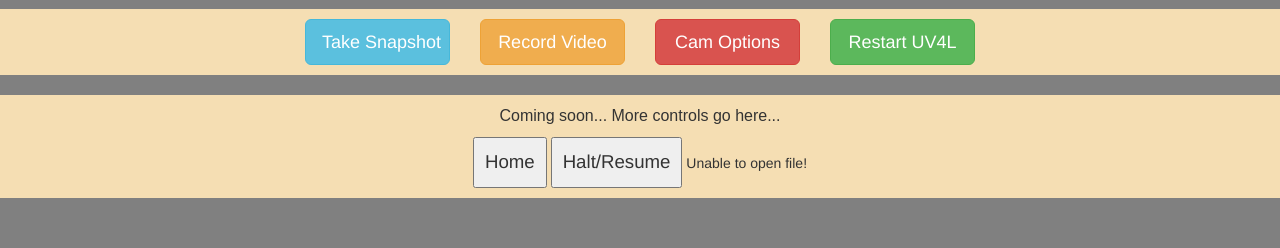
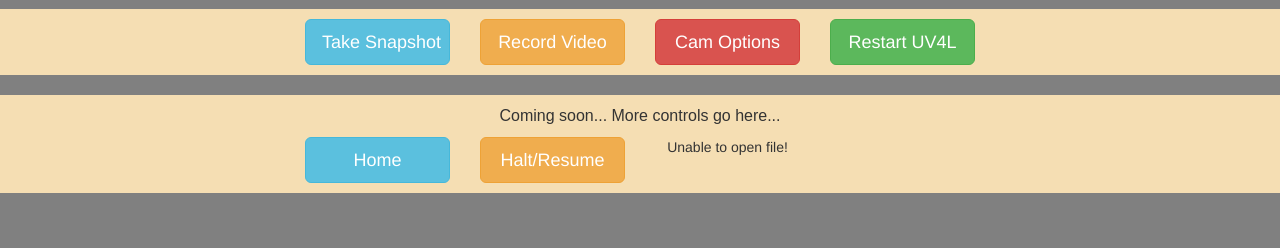
Before and after one commit to LPRDev/RoverSentry, a PHP site: page /halt/pages/index.php in a window 1280 px wide. Shown: the part 687-935 px from the top of the page. After the commit the page ends 880 px from the top, so only its background shows below. Run offline with PHP 8.4, Linux system fonts and the light colour scheme; some libraries are stand-ins or nearby versions.

Commit message:
Updates the drone kit home button.
Adds script call when pressed.

```diff
--- a/RaspberryPi/WebApp/pages/index.php
+++ b/RaspberryPi/WebApp/pages/index.php
@@ -59,12 +59,12 @@
 
             //Home function
             $("#homeButton").click(function() {
-               window.location.href="";
+                window.location.href = "../scripts/home.php";
             });
 
             //Halt function
             $("#haltButton").click(function() {
-               window.location.href="../scripts/halt.php";
+                window.location.href = "../scripts/halt.php";
             });
 
             // APM Pause/Resume toggle.
@@ -155,8 +155,21 @@
 
         <div class="button_board">
             <p>Coming soon... More controls go here...</p>
-            <button type="button" id="homeButton"> Home </button>
-            <button type="button" id="haltButton"> Halt/Resume </button>
+
+
+            <div class="container">
+
+                <div class="centerize" style="max-width: 700px;">
+
+                    <div class="col-sm-3">
+                        <button id="homeButton" class="btn btn-info btn-lg btn-block" role="button">Home</button>
+                    </div>
+
+                    <div class="col-sm-3">
+                        <button id="haltButton" class="btn btn-warning btn-lg btn-block" role="button">Halt/Resume </button>
+                    </div>
+
+                    <div class="col-sm-3">
                          <?php
 
                             // Open the file for reading.
@@ -172,9 +185,12 @@
 
                             //Close the toggle file.
                             fclose($toggle);
+                        ?>
+                    </div>
 
 
-            ?>
+                </div>
+            </div>
 
         </div>
 
```
Lines whose indentation alone changed are shown as unchanged.
